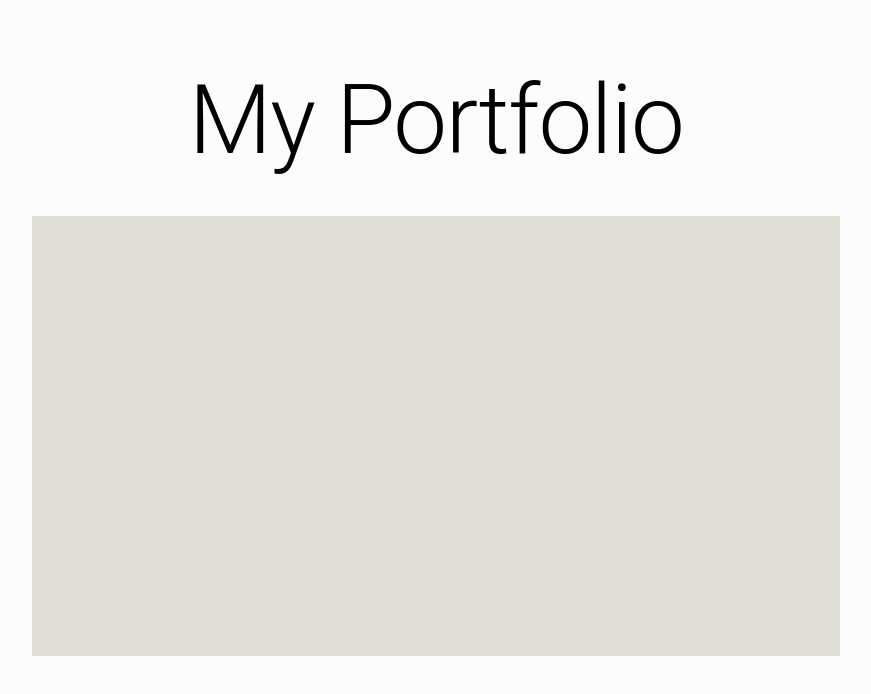
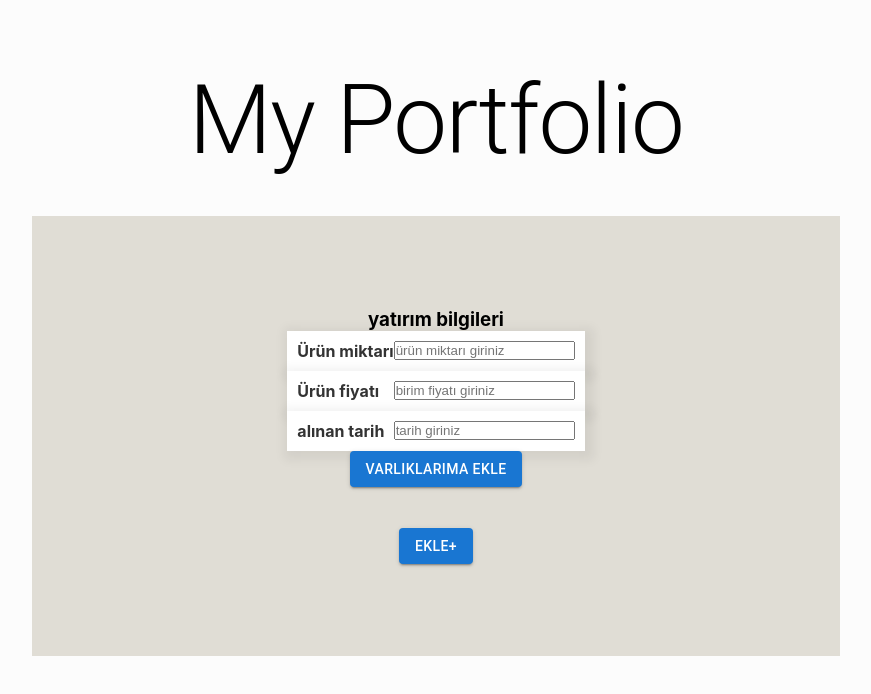
Before and after one commit to kynkcaycan/Financial_Portfolio, a React (Create React App) app: page /buying in a window 1280 px wide. Shown: the top 694 px of the page, without its empty margins (204-1075 px from the left). Built offline with nearby package versions, Linux system fonts and the light colour scheme.

Commit message:
satın alma sayfası ve butonlar
satın alma formu oluşturuldu buton geçişleri yapıldı. ama hepsinde aynı satın alma sayfası açılıyor butona göre özelleştirme yapılacak. nasıl yapcaksak :)

```diff
--- a/src/App.js
+++ b/src/App.js
@@ -12,6 +12,7 @@ import { Link } from "react-router-dom/cjs/react-router-dom.min";
 import { BrowserRouter as Router, Route, Switch } from 'react-router-dom';
 import ButonsMain from './butonsMain';
 import { Typography } from '@mui/material';
+import BuyProcessPage from './Pages/BuyProcessPage';
 
 
 function App() {
@@ -33,10 +34,14 @@ function App() {
               </Route>
               <Route path="/buy">
                 <BuyPage/>
-              </Route>
+               </Route>
 
               <Route path="/sell">
                 <BuyPage/>
+              </Route>
+
+              <Route path="/buying">
+                <BuyProcessPage/>
               </Route>
 
 
--- /dev/null
+++ b/src/Components/BuyingProcesses.css
@@ -0,0 +1,11 @@
+.form .card .card-body .form-group .form-items{
+    padding: 10px;
+    background: #fff;
+    box-shadow: 3px 3px 10px 6px rgba(0, 0, 0, 0.06);
+    font-weight: bold;
+    color: #333;
+    display: flex;
+    align-items: center;
+    cursor: pointer;
+    justify-content: space-between;
+}
--- /dev/null
+++ b/src/Components/BuyingProcesses.js
@@ -0,0 +1,79 @@
+
+import { Button,Grid } from "@mui/material";
+import { Component } from "react";
+import './BuyingProcesses.css'
+
+
+class BuyingProcesses extends Component {
+
+   clickBuyMenu  ()  {
+
+    window.location.href = '/buy';
+   }
+  dolarClick(){
+
+    }
+
+
+    render() {
+        return(
+          <div className="form">
+
+             <div className="card">
+               <div className="card-header">
+                <h3>yatırım bilgileri</h3>
+               </div>
+               <div className="card-body">
+                <form>
+                  <div className="form-group">
+                    <div className="form-items">
+                    <label htmlFor="miktar">Ürün miktarı</label>
+                    <input
+                    type="text"
+                    name="miktar"
+                    id="id1"
+                    placeholder="ürün miktarı giriniz"
+                    class="form-control"
+                    ></input>
+                  </div>
+                  <div className="form-items">
+                  <label htmlFor="bfiyat">Ürün fiyatı</label>
+                    <input
+                    type="text"
+                    name="bfiyat"
+                    id="id2"
+                    placeholder="birim fiyatı giriniz"
+                    class="form-control"
+                    ></input>
+                  </div>
+                  <div className="form-items">
+                  <label htmlFor="tarih">alınan tarih</label>
+                    <input
+                    type="text"
+                    name="tarih"
+                    id="id3"
+                    placeholder="tarih giriniz"
+                    class="form-control"
+                    ></input>
+                  </div>
+                  </div>
+                  <Grid container spacing={2} direction="column">
+                  <Grid item>
+
+                  <Button variant="contained" color="primary" className="btn btn-save btn-block"type="submit">Varlıklarıma Ekle</Button>
+                  </Grid>
+                  <Grid item>
+                  <Button variant="contained" color="primary" className="dropdown-item" onClick={this.clickBuyMenu} >Ekle+</Button>
+                  </Grid>
+                  </Grid>
+
+                </form>
+               </div>
+             </div>
+
+          </div>
+        )
+    }
+
+}
+export default BuyingProcesses
--- a/src/Components/Dropdown.jsx
+++ b/src/Components/Dropdown.jsx
@@ -4,9 +4,7 @@ import { Button } from "@mui/material";
 import Select from '@mui/material/Select';
 import MenuItem from '@mui/material/MenuItem';
 function Dropdown (){
-    const [isActive,setIsActive]=useState(false)
-
-
+      const [isActive,setIsActive]=useState(false)
       const [activeItem,setActiveItem] = useState(null);
 
       const handleItemClick = (itemIndex) => {
@@ -17,6 +15,11 @@ function Dropdown (){
       }
     };
 
+    const clickBuying = () => {
+
+      window.location.href = '/buying';
+
+    }
     return (
 
        <div className="dropdown">
@@ -33,9 +36,9 @@ function Dropdown (){
                    </Button>
                    {activeItem === 0 && (
                       <div className="dropdown-content-alt">
-                            <Button variant="contained" color="primary" className="dropdown-item-alt">Dolar</Button>
-                            <Button variant="contained" color="primary" className="dropdown-item-alt">Euro</Button>
-                            <Button variant="contained" color="primary" className="dropdown-item-alt">Sterlin</Button>
+                            <Button variant="contained" color="primary" className="dropdown-item-alt" onClick={()=>clickBuying()}>Dolar</Button>
+                            <Button variant="contained" color="primary" className="dropdown-item-alt" onClick={()=>clickBuying()}>Euro</Button>
+                            <Button variant="contained" color="primary" className="dropdown-item-alt" onClick={()=>clickBuying()}>Sterlin</Button>
                       </div>
         )}
                    <Button variant="contained" color="primary" className="dropdown-item" onClick={() => handleItemClick(1)}>
@@ -43,9 +46,9 @@ function Dropdown (){
                    </Button>
                    {activeItem === 1 && (
                       <div className="dropdown-content-alt">
-                            <Button variant="contained" color="primary" className="dropdown-item-alt">Gram</Button>
-                            <Button variant="contained" color="primary" className="dropdown-item-alt">Çeyrek</Button>
-                            <Button variant="contained" color="primary" className="dropdown-item-alt">Tam</Button>
+                            <Button variant="contained" color="primary" className="dropdown-item-alt" onClick={()=>clickBuying()}>Gram</Button>
+                            <Button variant="contained" color="primary" className="dropdown-item-alt" onClick={()=>clickBuying()}>Çeyrek</Button>
+                            <Button variant="contained" color="primary" className="dropdown-item-alt" onClick={()=>clickBuying()}>Tam</Button>
                       </div>
         )}
                    <Button variant="contained" color="primary" className="dropdown-item" onClick={() => handleItemClick(2)}>
--- /dev/null
+++ b/src/Pages/BuyProcessPage.js
@@ -0,0 +1,18 @@
+import React, { Component } from 'react';
+
+import BuyingProcesses from '../components/BuyingProcesses'
+
+class BuyProcessPage extends Component{
+
+    render(){
+        return(
+
+            <>
+            <BuyingProcesses/>
+            </>
+        )
+    }
+
+}
+
+export default BuyProcessPage
```
